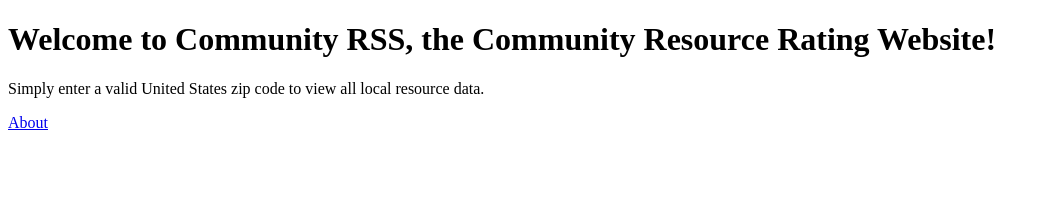
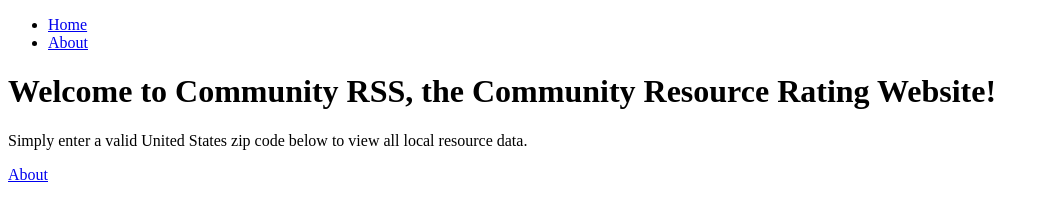
Before and after one commit to AStilmock/Community_RSS_FE_2.0, a Gatsby site: page / in a window 1280 px wide. Shown: the whole page, without its empty margins (0-1049 px from the left). Built offline with nearby package versions, Linux system fonts and the light colour scheme; Gatsby itself is replaced by a stand-in of ours.

Commit message:
layout component added to index page

```diff
--- a/src/pages/index.js
+++ b/src/pages/index.js
@@ -1,20 +1,13 @@
 import * as React from "react"
 import { Link } from 'gatsby'
+import Layout from '/src/components/layout'
 
 const IndexPage = () => {
   return (
-    <main>
-      {/* <div
-        style={{
-          backgroundColor: '#5E2C4D',
-          width: '1000px',
-          height: '1000px'
-        }}
-      /> */}
-      <h1>Welcome to Community RSS, the Community Resource Rating Website!</h1>
-      <p>Simply enter a valid United States zip code to view all local resource data.</p>
+    <Layout pageTitle="Welcome to Community RSS, the Community Resource Rating Website!">
+      <p>Simply enter a valid United States zip code below to view all local resource data.</p>
       <Link to="/about">About</Link>
-    </main>
+    </Layout>
   )
 }
 
```
